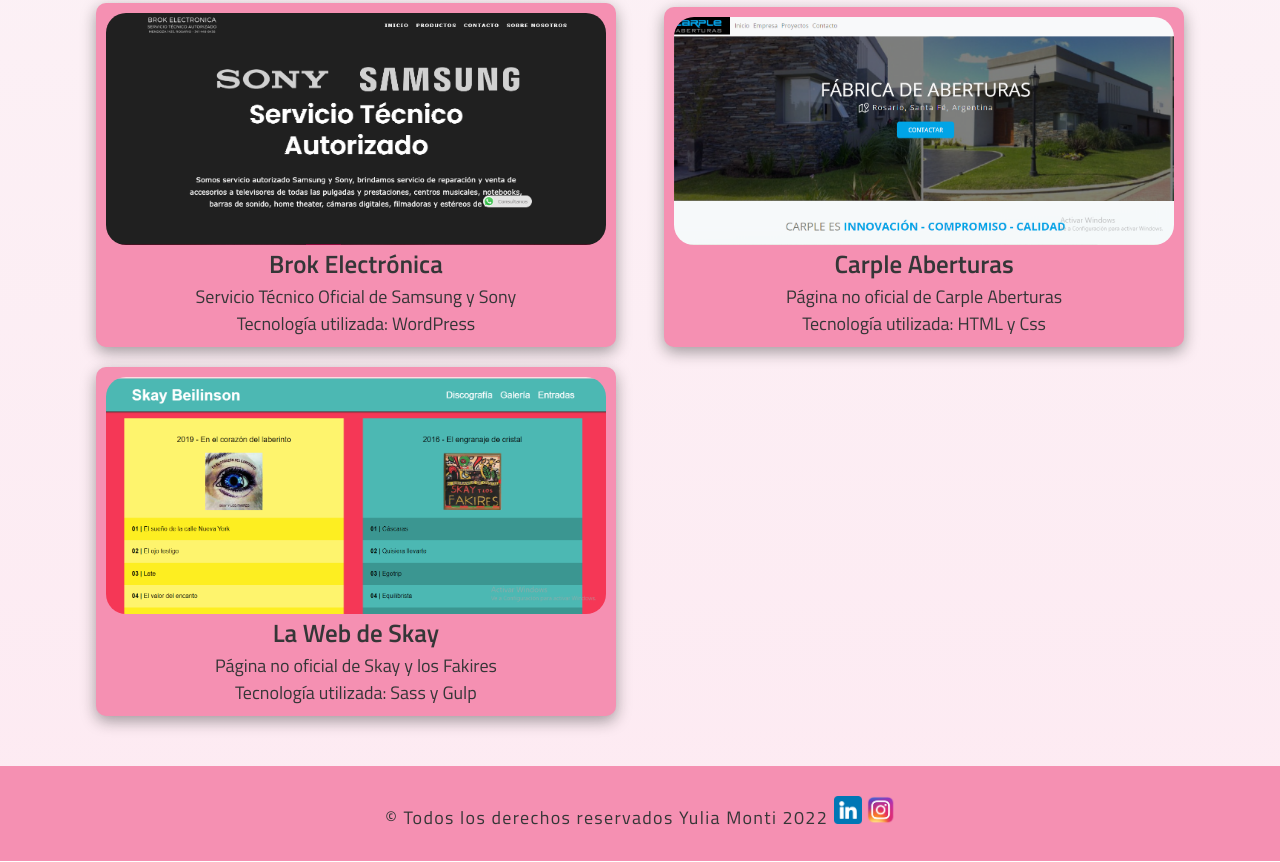
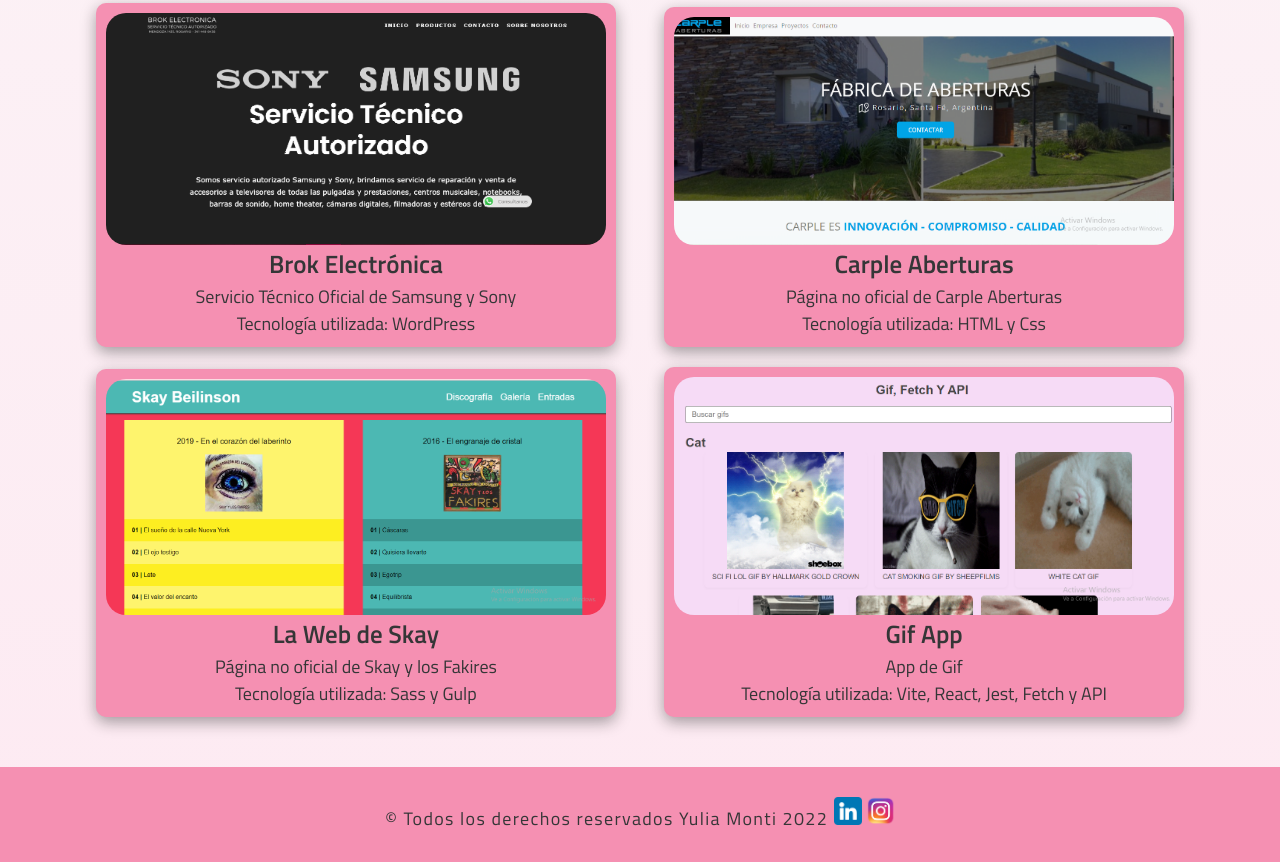
Before and after one commit to yuliamonti/yuliamonti, a plain HTML site: page index.html in a window 1280 px wide. Shown: the part 1290-2152 px from the top of the page. Drawn offline with nearby package versions, Linux system fonts and the light colour scheme; a web font is replaced by a local one.

Commit message:
Añadiendo proyecto de Fetch API

```diff
--- a/index.html
+++ b/index.html
@@ -120,6 +120,15 @@
                 <p>Página no oficial de Skay y los Fakires</p>
                 <p>Tecnología utilizada: Sass y Gulp</p>
             </section>
+
+            <section class="proyecto contenedor sombra w-sm-100">
+                <a href="https://yuliamonti.github.io/gif-api/" target="_blank">
+                    <img class="img-proyecto-sm" src="imagenes/gif-app-img.png"  width="500" alt="Imagen de app gif">
+                </a>
+                <h3>Gif App</h3>
+                <p>App de Gif</p>
+                <p>Tecnología utilizada: Vite, React, Jest, Fetch y API</p>
+            </section>
     </div>
 </section>
 
```
Also changed, not shown: imagenes/gif-app-img.png (added).
